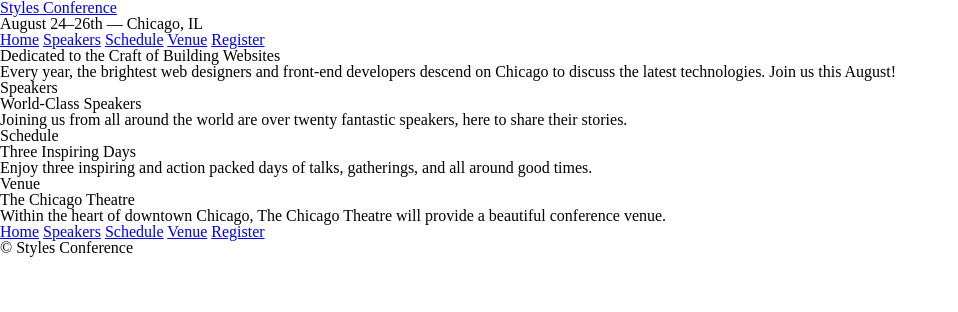
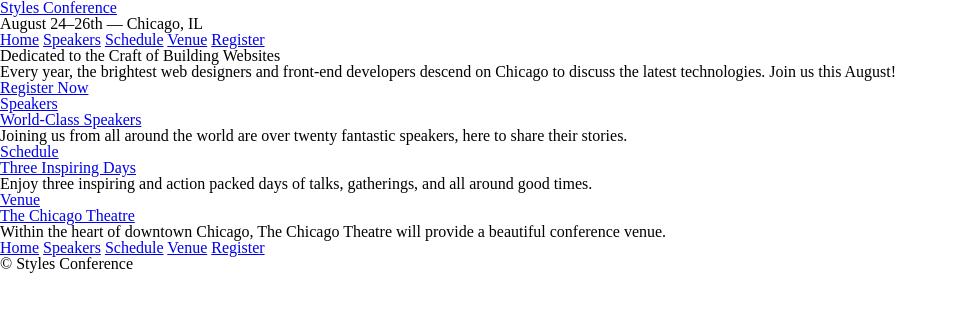
Before and after one commit to shsachdev/ls202, a plain HTML site: page index.html in a window 1280 px wide. Shown: the whole page, without its empty margins (0-958 px from the left). Drawn offline with Linux system fonts and the light colour scheme.

Commit message:
added bunch of other pages

```diff
--- a/index.html
+++ b/index.html
@@ -24,21 +24,28 @@
     <section>
       <h2>Dedicated to the Craft of Building Websites</h2>
       <p>Every year, the brightest web designers and front-end developers descend on Chicago to discuss the latest technologies. Join us this August! </p>
+      <a href="register.html">Register Now</a>
     </section>
     <section>
       <section>
+        <a href="speakers.html">
           <h5>Speakers</h5>
           <h3>World-Class Speakers</h3>
+        </a>
         <p>Joining us from all around the world are over twenty fantastic speakers, here to share their stories.</p>
       </section>
       <section>
+        <a href="schedule.html">
           <h5>Schedule</h5>
           <h3>Three Inspiring Days</h3>
+        </a>
         <p>Enjoy three inspiring and action packed days of talks, gatherings, and all around good times. </p>
       </section>
       <section>
+        <a href="venue.html">
           <h5>Venue</h5>
           <h3>The Chicago Theatre</h3>
+        </a>
         <p>Within the heart of downtown Chicago, The Chicago Theatre will provide a beautiful conference venue.</p>
       </section>
     </section>
```
Also changed, not shown: register.html (added), schedule.html (added), speakers.html (added), venue.html (added). Lines whose indentation alone changed are shown as unchanged.
